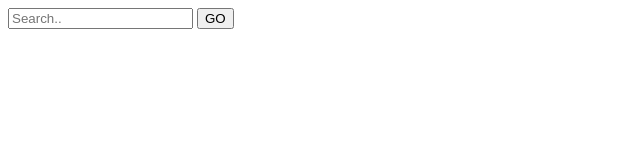
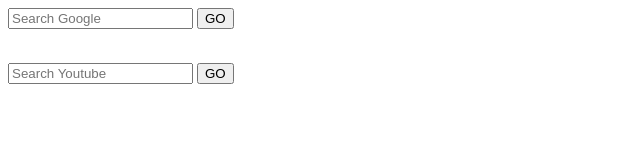
Before and after one commit to MaxiLMV/_html_workshop, a plain HTML site: page html_workbook.html in a window 1280 px wide. Shown: the whole page, without its empty margins (0-640 px from the left). Drawn offline with Linux system fonts and the light colour scheme.

Commit message:
html_workbook.html

```diff
--- a/html_workbook.html
+++ b/html_workbook.html
@@ -6,7 +6,13 @@
     <body>
         <form role="search" method="get" id="searchform" class="searchform" action="http://www.google.co.uk/search?hl=en-GB&source=hp&q=">
             <label class="screen-reader-text" for="s"></label>
-            <input type="text" value="" name="q" id="s" placeholder="Search..">
+            <input type="text" value="" name="q" id="s" placeholder="Search Google">
+            <input type="submit" value="GO">
+        </form>
+        <br>
+        <form role="search" method="get" id="searchform" class="searchform" action="https://www.youtube.com/results?search_query=">
+            <label class="screen-reader-text" for="s"></label>
+            <input type="text" value="" name="q" id="s" placeholder="Search Youtube">
             <input type="submit" value="GO">
         </form>
     </body>
```
